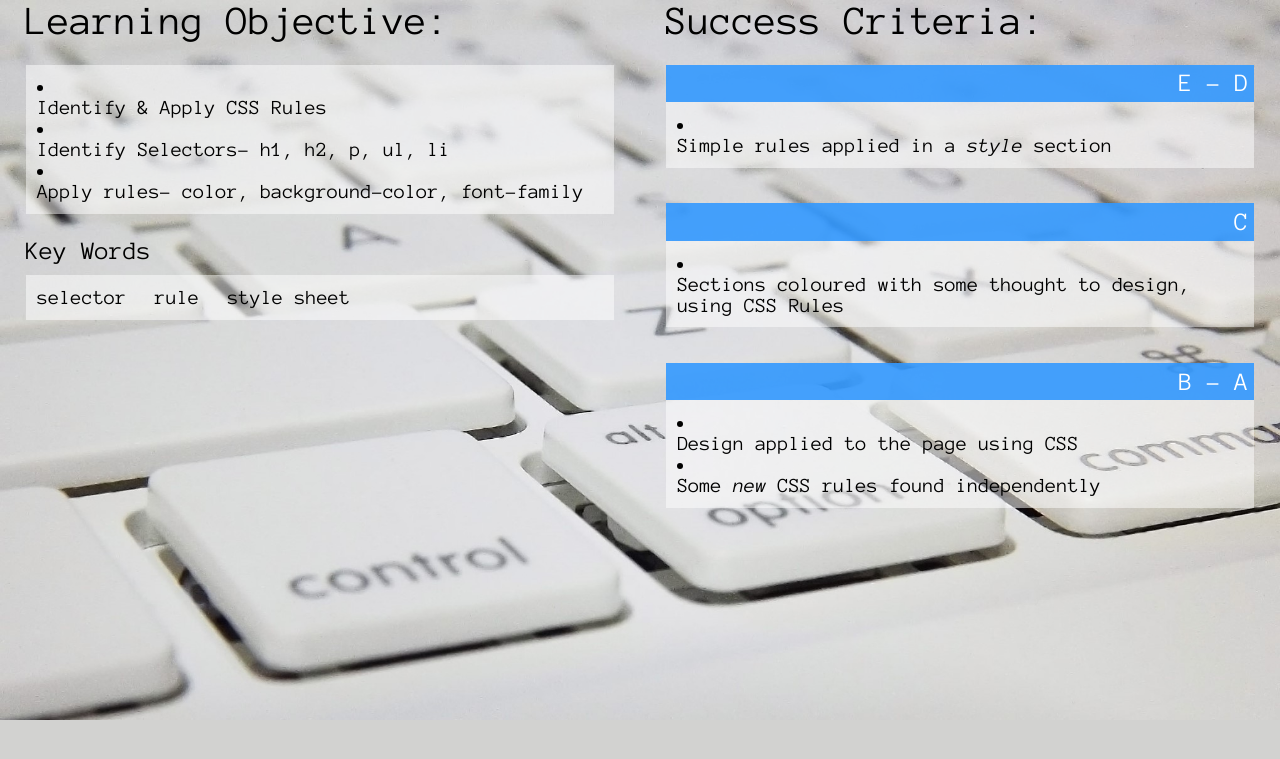
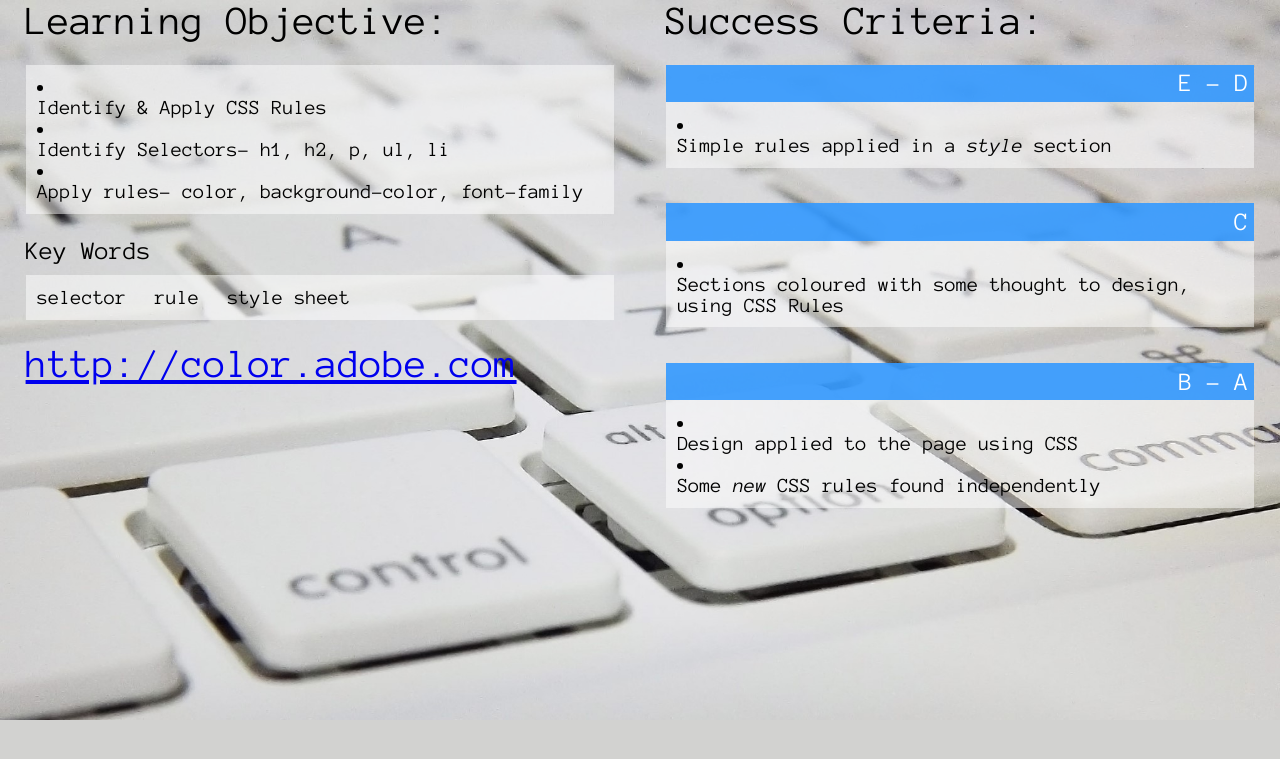
Before and after one commit to MalphasWats/computing.codes, a Jekyll site: the page built from _posts/2016-01-25-css-intro.markdown, in a window 1280 px wide. Shown: the top 759 px of the page. Built offline with Jekyll 4.4.1, drawn with Linux system fonts in a browser that asks for light colours; Markdown is read by kramdown in place of the engine named in the settings; some of the changed lines change nothing that is shown.

Commit message:
added a link

```diff
--- a/_posts/2016-01-25-css-intro.markdown
+++ b/_posts/2016-01-25-css-intro.markdown
@@ -21,3 +21,5 @@ wilf_3_bullets:
 - Design applied to the page using CSS
 - Some *new* CSS rules found independently
 ---
+
+# [http://color.adobe.com](http://color.adobe.com)
```
